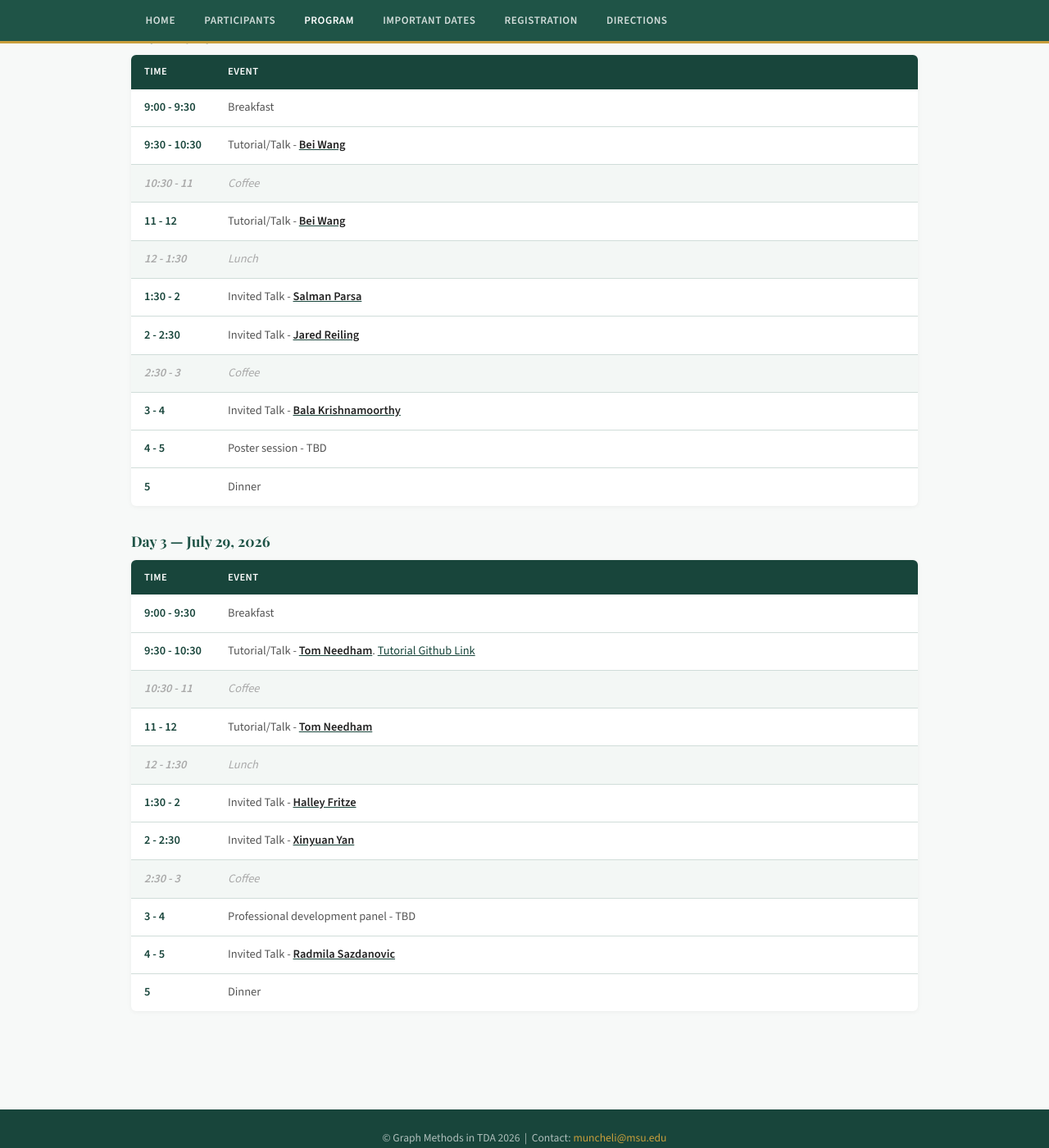
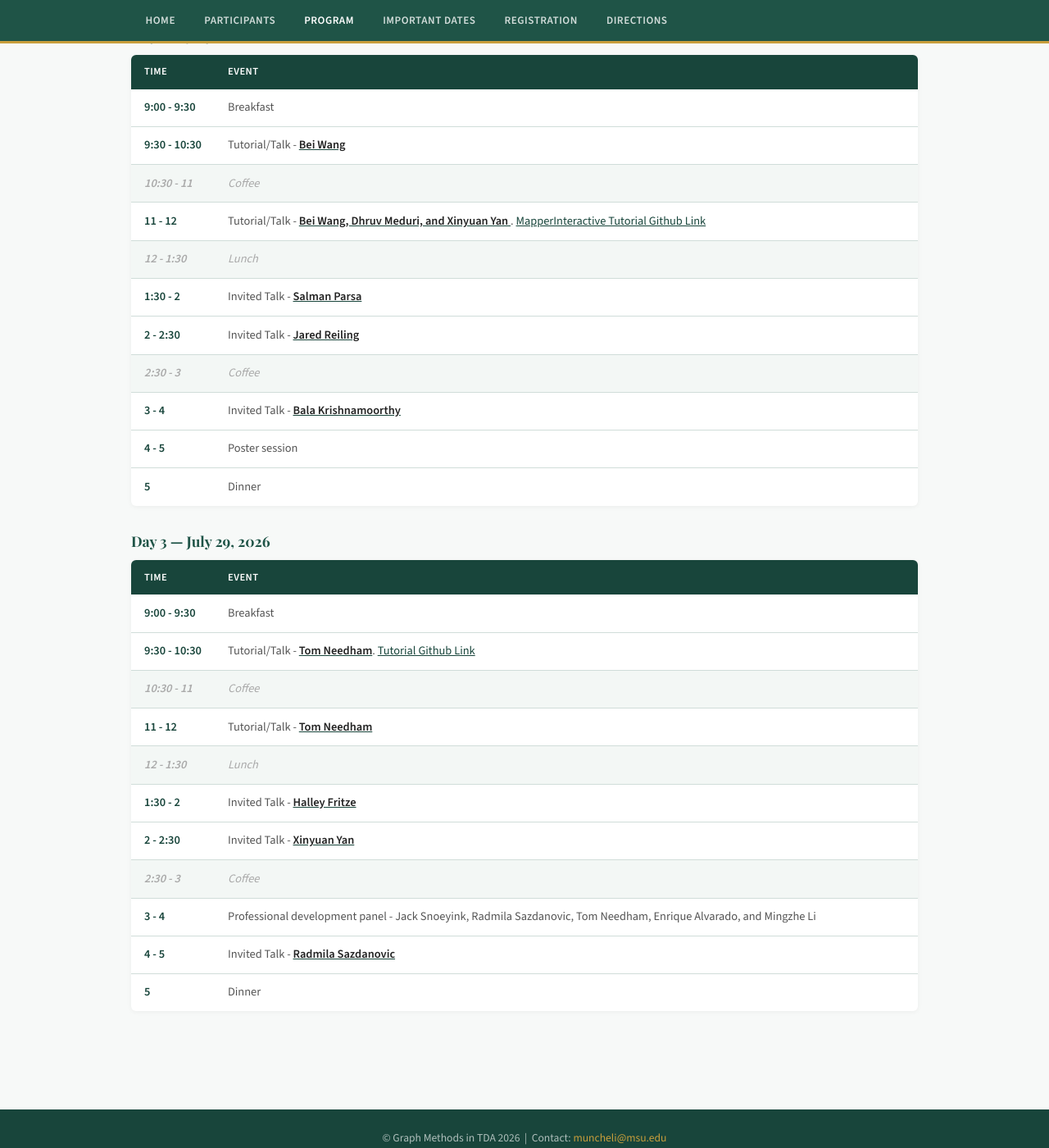
Before and after one commit to MunchLab/graph-methods-tda, a Jekyll site: the page built from program.md, in a window 1280 px wide and 1400 px high, scrolled down 1633 px. Shown: the whole window at 82% size. Built offline with Jekyll 4.4.1, drawn with Linux system fonts in a browser that asks for light colours.

Commit message:
Updating with links

```diff
--- a/program.md
+++ b/program.md
@@ -42,13 +42,13 @@ All times are Eastern Time. Click on a presenter name to see their title and abs
     <tr><td class="t">9:00 - 9:30</td><td>Breakfast</td></tr>
     <tr><td class="t">9:30 - 10:30</td><td>Tutorial/Talk - <a href="participants.html#bei-wang"><strong>Bei Wang</strong></a></td></tr>
     <tr class="brk"><td class="t">10:30 - 11</td><td>Coffee</td></tr>
-    <tr><td class="t">11 - 12</td><td>Tutorial/Talk - <a href="participants.html#bei-wang"><strong>Bei Wang</strong></a></td></tr>
+    <tr><td class="t">11 - 12</td><td>Tutorial/Talk - <a href="participants.html#bei-wang"><strong>Bei Wang, Dhruv Meduri, and Xinyuan Yan </strong></a>. <a href="https://github.com/MapperInteractive/MapperInteractive">MapperInteractive Tutorial Github Link</a></td></tr>
     <tr class="brk"><td class="t">12 - 1:30</td><td>Lunch</td></tr>
     <tr><td class="t">1:30 - 2</td><td>Invited Talk - <a href="participants.html#salman-parsa"><strong>Salman Parsa</strong></a></td></tr>
     <tr><td class="t">2 - 2:30</td><td>Invited Talk - <a href="participants.html#jared-reiling"><strong>Jared Reiling</strong></a></td></tr>
     <tr class="brk"><td class="t">2:30 - 3</td><td>Coffee</td></tr>
     <tr><td class="t">3 - 4</td><td>Invited Talk - <a href="participants.html#bala-krishnamoorthy"><strong>Bala Krishnamoorthy</strong></a></td></tr>
-    <tr><td class="t">4 - 5</td><td>Poster session - TBD</td></tr>
+    <tr><td class="t">4 - 5</td><td>Poster session</td></tr>
     <tr><td class="t">5</td><td>Dinner</td></tr>
   </tbody>
 </table>
@@ -66,7 +66,7 @@ All times are Eastern Time. Click on a presenter name to see their title and abs
     <tr><td class="t">1:30 - 2</td><td>Invited Talk - <a href="participants.html#halley-fritze"><strong>Halley Fritze</strong></a></td></tr>
     <tr><td class="t">2 - 2:30</td><td>Invited Talk - <a href="participants.html#xinyuan-yan"><strong>Xinyuan Yan</strong></a></td></tr>
     <tr class="brk"><td class="t">2:30 - 3</td><td>Coffee</td></tr>
-    <tr><td class="t">3 - 4</td><td>Professional development panel - TBD</td></tr>
+    <tr><td class="t">3 - 4</td><td>Professional development panel - Jack Snoeyink, Radmila Sazdanovic, Tom Needham, Enrique Alvarado, and Mingzhe Li</td></tr>
     <tr><td class="t">4 - 5</td><td>Invited Talk - <a href="participants.html#radmila-sazdanovic"><strong>Radmila Sazdanovic</strong></a></td></tr>
     <tr><td class="t">5</td><td>Dinner</td></tr>
   </tbody>
```
